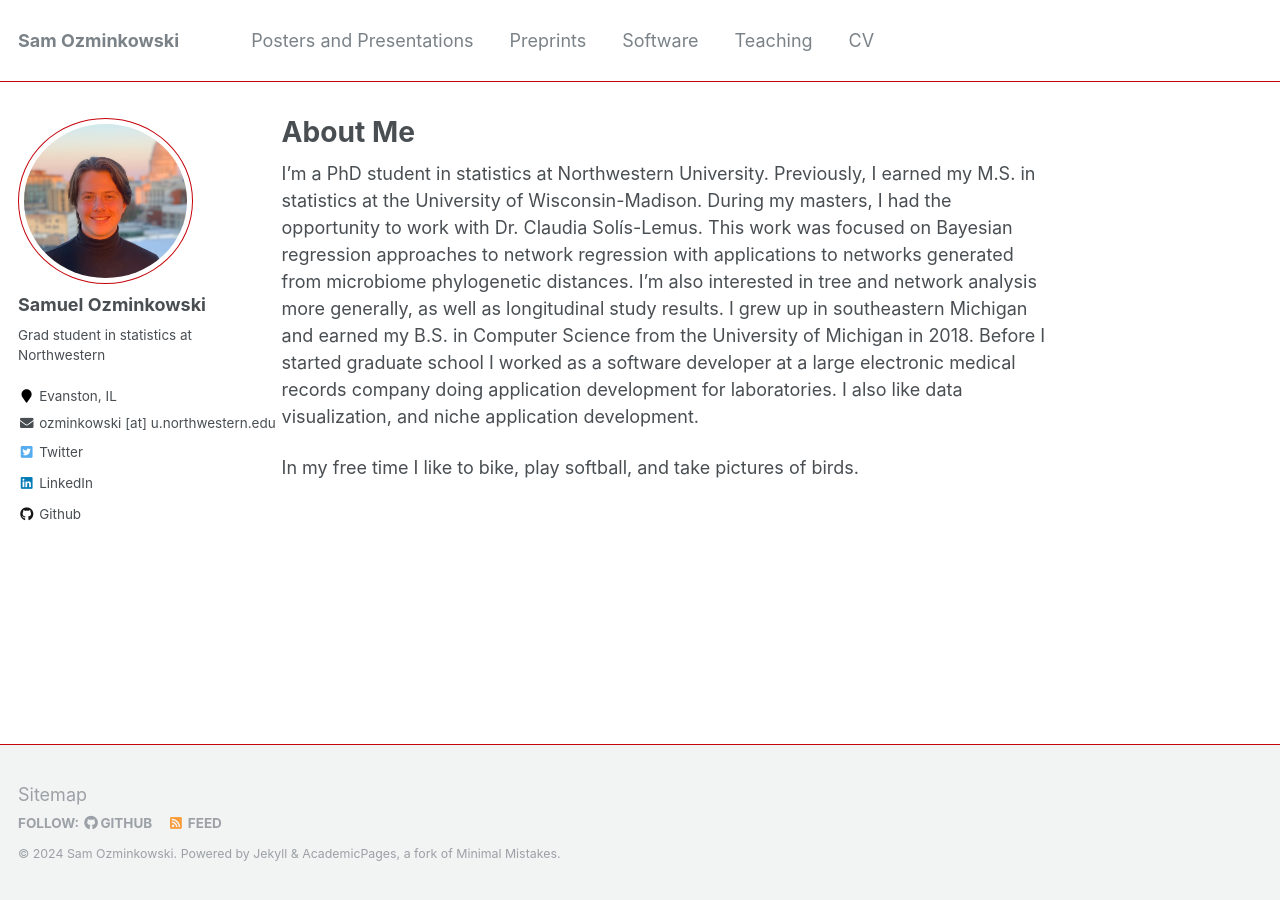
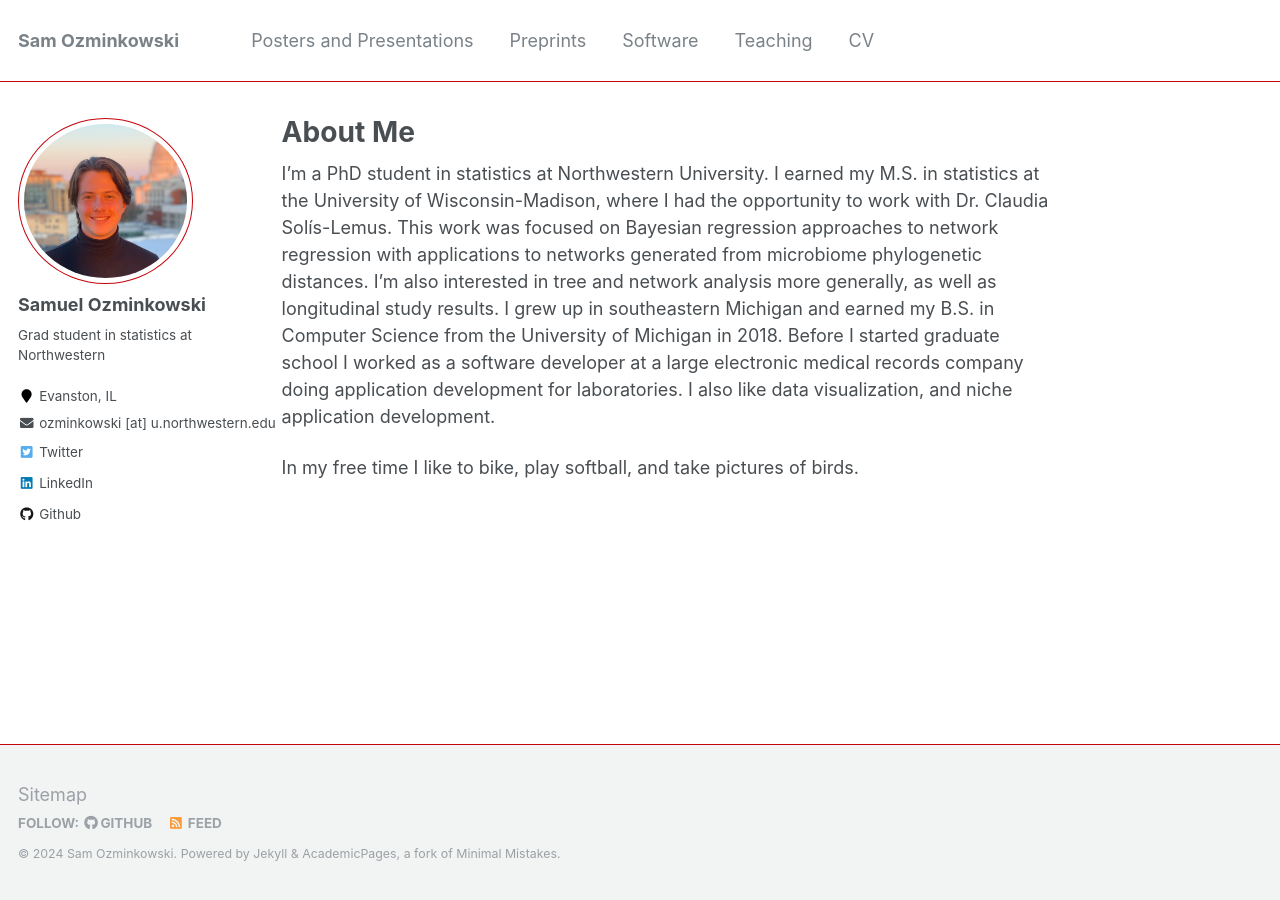
Before and after one commit to samozm/samozm.github.io, a Jekyll site: the page built from _pages/about.md, in a window 1280 px wide. Built offline with Jekyll 4.4.1, drawn with Linux system fonts in a browser that asks for light colours.

Commit message:
fix grammar in about, pdf in safari in cv

```diff
--- a/_pages/about.md
+++ b/_pages/about.md
@@ -8,7 +8,7 @@ redirect_from:
   - /about.html
 ---
 
-I'm a PhD student in statistics at Northwestern University. Previously, I earned my M.S. in statistics at the University of Wisconsin-Madison. During my masters, I had the opportunity to work with Dr. Claudia Solís-Lemus. This work was focused on Bayesian regression approaches to network regression with applications to networks generated from microbiome phylogenetic distances. I'm also interested in tree and network analysis more generally, as well as longitudinal study results.
+I'm a PhD student in statistics at Northwestern University. I earned my M.S. in statistics at the University of Wisconsin-Madison, where I had the opportunity to work with Dr. Claudia Solís-Lemus. This work was focused on Bayesian regression approaches to network regression with applications to networks generated from microbiome phylogenetic distances. I'm also interested in tree and network analysis more generally, as well as longitudinal study results.
 I grew up in southeastern Michigan and earned my B.S. in Computer Science from the University of Michigan in 2018. Before I started graduate school I worked as a software developer at a large electronic medical records company doing application development for laboratories. I also like data visualization, and niche application development.
 
 In my free time I like to bike, play softball, and take pictures of birds.
```
Also changed, not shown: _pages/cv.md (+1 -1 lines).
